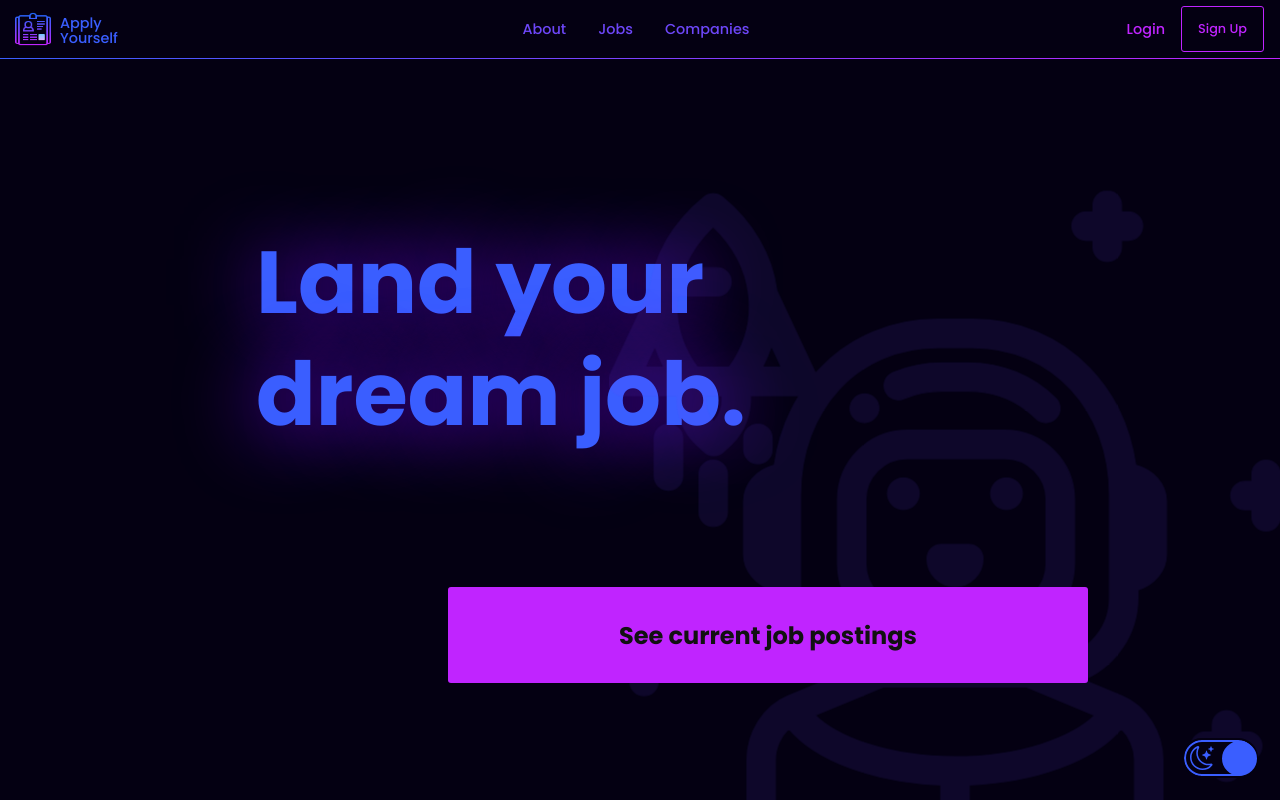
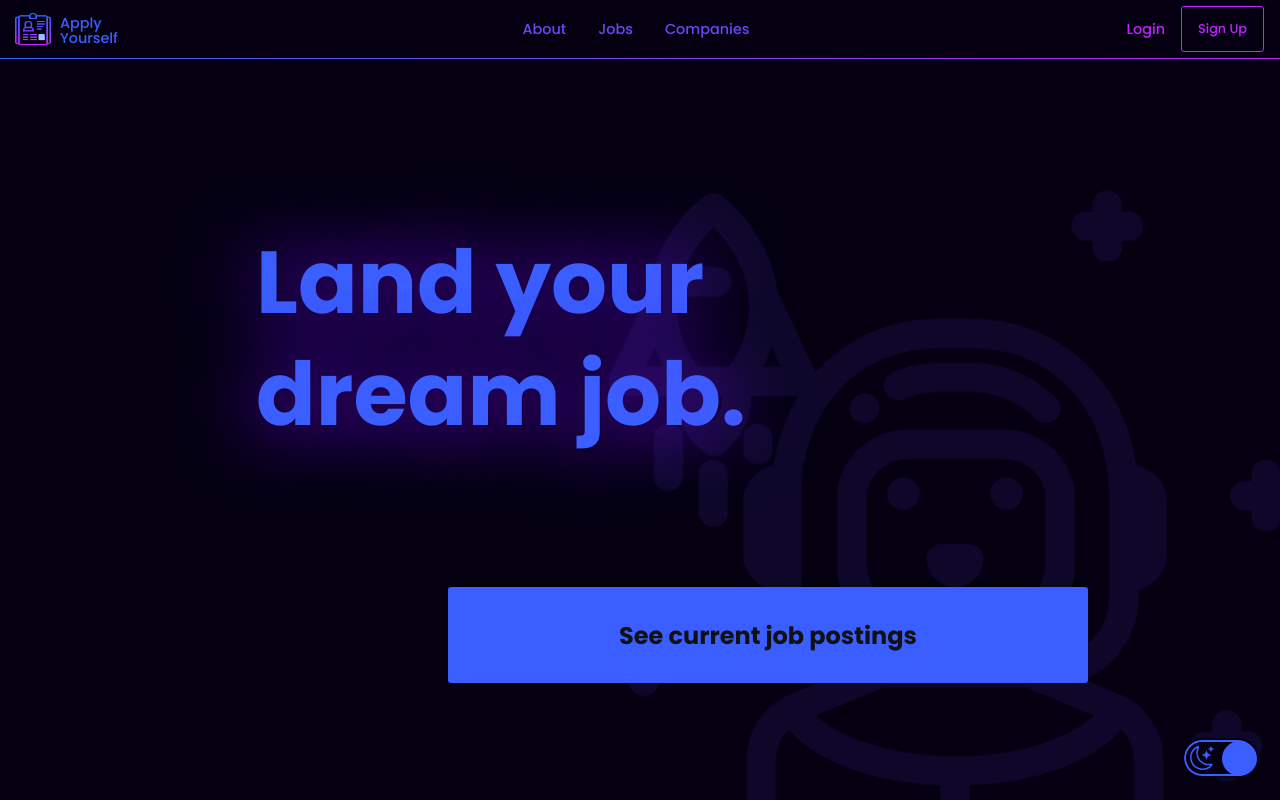
Before and after one commit to a-stepanian/apply-yourself-client, a React (Create React App) app: page / in a window 1280 px wide. Shown: the top 800 px of the page. Built offline with nearby package versions, Linux system fonts and the light colour scheme; no server answers.

Commit message:
Add search and filter UI and more styling

```diff
--- a/src/components/Footer.tsx
+++ b/src/components/Footer.tsx
@@ -77,16 +77,16 @@ const Wrapper = styled.footer`
       color: ${({ theme }) => (theme.name === "darkMode" ? theme.color3 : theme.primaryBackgroundColor)};
     }
     a {
-      height: 1.5rem;
+      height: 1.8rem;
       text-decoration: none;
       color: ${({ theme }) => (theme.name === "darkMode" ? theme.color1 : theme.primaryBackgroundColor)};
+      font-size: ${({ theme }) => (theme.name === "darkMode" ? "1rem" : "1.2rem")};
       margin: 0.6rem 0 0;
       display: flex;
       align-items: center;
     }
     .icon {
       font-size: 1.3rem;
-      transform: translateY(0.1rem);
       padding-right: 0.2rem;
     }
     &:last-of-type {
@@ -123,8 +123,20 @@ const Wrapper = styled.footer`
       }
     }
   }
+  @media (min-width: 480px) {
+    .sitemap {
+      a {
+        font-size: ${({ theme }) => (theme.name === "darkMode" ? "1.3rem" : "1.4rem")};
+      }
+      .icon {
+        font-size: 1.5rem;
+        padding-right: 0.2rem;
+      }
+    }
+  }
   @media (min-width: 990px) {
     .sitemap {
+      margin: 6rem 0 1rem;
       h2 {
         font-size: 0.8rem;
         margin-top: 1rem;
@@ -134,6 +146,7 @@ const Wrapper = styled.footer`
       margin: 3rem 0;
       display: block;
       width: 33%;
+      max-width: 600px;
       img {
         width: 100%;
         animation: rock 4s infinite linear;
--- a/src/components/JobDescriptionModal.tsx
+++ b/src/components/JobDescriptionModal.tsx
@@ -115,7 +115,7 @@ const Wrapper = styled.main`
     overflow: hidden;
     padding: 1rem;
     max-width: 800px;
-    transition: transform 0.2s linear, opacity 0.2s linear;
+    transition: transform 0.1s linear, opacity 0.1s linear;
     .flex {
       display: flex;
       justify-content: space-between;
--- a/src/components/Pagination.tsx
+++ b/src/components/Pagination.tsx
@@ -15,7 +15,7 @@ export const Pagination = (props: IPaginationProps) => {
         <button
           type="button"
           title="Go back 5 pages"
-          className="pagination-button arrow-button"
+          className="pagination-button arrow-button hide-xs"
           onClick={() => {
             setCurrentPage(currentPage - 5);
             window.scrollTo({ top: 0, behavior: "smooth" });
@@ -38,7 +38,7 @@ export const Pagination = (props: IPaginationProps) => {
       {currentPage > 2 && (
         <button
           type="button"
-          className="pagination-button"
+          className="pagination-button hide-xs"
           onClick={() => {
             setCurrentPage(currentPage - 2);
             window.scrollTo({ top: 0, behavior: "smooth" });
@@ -71,7 +71,7 @@ export const Pagination = (props: IPaginationProps) => {
       </button>
       <button
         type="button"
-        className="pagination-button"
+        className="pagination-button hide-xs"
         onClick={() => {
           setCurrentPage(currentPage + 2);
           window.scrollTo({ top: 0, behavior: "smooth" });
@@ -91,7 +91,7 @@ export const Pagination = (props: IPaginationProps) => {
       <button
         type="button"
         title="Go forward 5 pages"
-        className="pagination-button arrow-button"
+        className="pagination-button arrow-button hide-xs"
         onClick={() => {
           setCurrentPage(currentPage + 5);
           window.scrollTo({ top: 0, behavior: "smooth" });
@@ -130,7 +130,15 @@ const Wrapper = styled.div`
       opacity: 0.5;
     }
   }
+  .hide-xs {
+    display: none;
+  }
   .arrow-button {
     border: none;
   }
+  @media (min-width: 480px) {
+    .hide-xs {
+      display: block;
+    }
+  }
 `;
--- a/src/context/theme.ts
+++ b/src/context/theme.ts
@@ -19,9 +19,13 @@ export const darkTheme: IStyleTheme = {
   primaryBackgroundColor: "#040012", // Dark Background
   secondaryBackgroundColor: "#333", // Dark Background
   color1: "#3a5eff", // Blue
+  // color1: "#8097FF", // Blue
   color2: "#6dfff8", // Green
+  // color2: "#67A8A4", // Green
   color3: "#c024ff", // Pink
+  // color3: "#ff8091", // Pink
   color4: "#6d46f8" // Purple
+  // color4: "#A78FFF" // Purple
 };
 
 export const GlobalStyles = createGlobalStyle`
--- a/src/pages/HeroPage.tsx
+++ b/src/pages/HeroPage.tsx
@@ -150,7 +150,7 @@ const Wrapper = styled.main`
     display: flex;
     justify-content: center;
     align-items: center;
-    background: #c024ff;
+    background: ${({ theme }) => theme.color1};
     text-decoration: none;
     text-align: center;
     font-size: ${({ theme }) => (theme.name === "darkMode" ? "1.5rem" : "1.9rem")};
@@ -213,9 +213,9 @@ const Wrapper = styled.main`
       position: absolute;
       top: 0;
       z-index: 0;
-      width: 150vw;
+      width: 100vw;
       height: 16rem;
-      transform: translateX(110%);
+      transform: translateX(100%);
       border-radius: ${({ theme }) => (theme.name === "darkMode" ? "3px" : "8rem")};
       transition: transform 0.8s linear, border-radius 0.4s linear, background-color 0.4s linear;
     }
@@ -244,10 +244,10 @@ const Wrapper = styled.main`
       height: 24rem;
       transform: translateX(-100%);
       border-radius: ${({ theme }) => (theme.name === "darkMode" ? "3px" : "12rem")};
-      transition: transform 0.8s linear, border-radius 0.4s linear, background-color 0.4s linear;
+      transition: transform 0.8s linear 0.4s, border-radius 0.4s linear, background-color 0.4s linear;
     }
     .slide-left {
-      transform: translateX(0);
+      transform: translateX(50%);
     }
     .slide-right {
       transform: translateX(-40%);
--- a/src/pages/JobsPage.tsx
+++ b/src/pages/JobsPage.tsx
@@ -5,6 +5,7 @@ import { JobListing } from "../components/JobListing";
 import { JobDescriptionModal } from "../components/JobDescriptionModal";
 import { Loading } from "../components/Loading";
 import { Pagination } from "../components/Pagination";
+import { LuFilter, LuSearch } from "react-icons/lu";
 
 export const JobsPage = () => {
   const [isLoading, setIsLoading] = useState<boolean>(true);
@@ -47,8 +48,25 @@ export const JobsPage = () => {
   return (
     <Wrapper style={{ position: "relative", zIndex: `${showModal ? "999" : ""}` }}>
       <section className="container">
-        <label htmlFor="company">Filter by Company</label>
-        <input type="text" name="company" placeholder="company" disabled={isLoading} />
+        <div className="search-and-filter-wrapper">
+          <label style={{ display: "none" }} htmlFor="company">
+            Filter by Company
+          </label>
+          <div className="search-wrapper">
+            <input
+              className="search-input"
+              type="text"
+              name="company"
+              placeholder="industrial engineer"
+              disabled={isLoading}
+            />
+            <LuSearch className="search-icon" />
+            <button className="filter-button" type="button">
+              Filters
+              <LuFilter className="filter-icon" />
+            </button>
+          </div>
+        </div>
         {isLoading ? (
           <Loading />
         ) : currentJobPageResults?.results?.length > 0 ? (
@@ -57,12 +75,15 @@ export const JobsPage = () => {
             {currentJobPageResults.results.map(x => (
               <JobListing key={x.id} job={x} setShowModal={setShowModal} />
             ))}
-            <Pagination currentPage={currentPage} setCurrentPage={setCurrentPage} />
+            <div className="pagination-wrapper">
+              <Pagination currentPage={currentPage} setCurrentPage={setCurrentPage} />
+            </div>
           </>
         ) : (
           <p>No results found.</p>
         )}
       </section>
+      <img className="astronaut" src="green-astonaut.svg" alt="Astronaut landing on the footer of the page" />
       {showModal && <JobDescriptionModal showModal={showModal} setShowModal={setShowModal} />}
     </Wrapper>
   );
@@ -81,14 +102,132 @@ const Wrapper = styled.main`
     display: flex;
     flex-direction: column;
     align-items: center;
-    h1,
-    input {
-      margin-bottom: 1rem;
+    .search-and-filter-wrapper {
+      margin-bottom: 6rem;
+      .search-wrapper {
+        position: absolute;
+        top: 0;
+        left: 0;
+        width: 100%;
+        display: flex;
+        border-bottom: 1px solid ${({ theme }) => theme.color1};
+        .search-input {
+          width: 75%;
+          background-color: ${({ theme }) => theme.primaryBackgroundColor};
+          font-family: "Poppins", sans-serif;
+          font-weight: 400;
+          font-size: 0.9rem;
+          line-height: 2rem;
+          color: ${({ theme }) => theme.color3};
+          border: none;
+          border-right: 1px solid ${({ theme }) => theme.color1};
+          border-left: 1px solid ${({ theme }) => theme.color1};
+          padding: 0.2rem 0 0.2rem 30px;
+          transition: 0.3s linear;
+          &:focus-visible {
+            outline: none;
+          }
+        }
+        .search-icon {
+          font-size: 1.2rem;
+          position: absolute;
+          top: 9px;
+          /* right: calc(25% + 5px); */
+          left: 8px;
+        }
+        .filter-button {
+          transition: 0.3s linear;
+          flex: 1;
+          background-color: ${({ theme }) => theme.primaryBackgroundColor};
+          color: ${({ theme }) => theme.color1};
+          display: flex;
+          justify-content: center;
+          align-items: center;
+          font-family: "Poppins", sans-serif;
+          font-weight: 600;
+          font-size: 0.9rem;
+          border: none;
+          border-right: 1px solid ${({ theme }) => theme.color1};
+          width: 25%;
+          &:hover {
+            color: ${({ theme }) => theme.color3};
+            border: 1px solid ${({ theme }) => theme.color3};
+            border-right: 2px solid ${({ theme }) => theme.color3};
+            cursor: pointer;
+          }
+          &:disabled {
+            color: ${({ theme }) => theme.primaryBackgroundColor};
+            background: ${({ theme }) => theme.color3};
+          }
+          .filter-icon {
+            margin-right: 4px;
+            margin-left: 4px;
+          }
+        }
+      }
     }
+    .pagination-wrapper {
+      padding: 4rem 0 10rem;
+    }
+  }
+  .astronaut {
+    position: absolute;
+    bottom: 0;
+    width: 80px;
+    height: 80px;
   }
   @media (min-width: 768px) {
     .container {
       max-width: 80vw;
+      .search-and-filter-wrapper {
+        margin-top: 8rem;
+        width: 100%;
+        .search-wrapper {
+          position: relative;
+          width: 100%;
+          border: none;
+          .search-input {
+            width: 80%;
+            box-shadow: 0 5px 5px rgba(0, 0, 0, 0.3);
+            margin-right: 8px;
+            border: none;
+            border: 2px solid ${({ theme }) => theme.color1};
+            border-radius: ${({ theme }) => (theme.name === "darkMode" ? "3px" : "2.9rem")};
+            font-weight: 400;
+            font-size: 1rem;
+            line-height: 3rem;
+            padding: 0.2rem 0 0.2rem 46px;
+          }
+          .search-icon {
+            font-size: 1.8rem;
+            position: absolute;
+            top: 13px;
+            /* right: calc(25% + 5px); */
+            left: 8px;
+          }
+          .filter-button {
+            box-shadow: 0 5px 5px rgba(0, 0, 0, 0.5);
+            font-size: 1rem;
+            border: 2px solid ${({ theme }) => theme.color1};
+            border-radius: ${({ theme }) => (theme.name === "darkMode" ? "3px" : "2.9rem")};
+            &:hover {
+              color: ${({ theme }) => theme.color3};
+              border: 2px solid ${({ theme }) => theme.color3};
+            }
+            .filter-icon {
+              font-size: 1.4rem;
+              margin-right: 0;
+            }
+          }
+        }
+      }
+      .pagination-wrapper {
+        padding: 4rem 0 12rem;
+      }
+    }
+    .astronaut {
+      width: 100px;
+      height: 100px;
     }
   }
   @media (min-width: 990px) {
```
Also changed, not shown: public/green-astonaut.svg (added).
